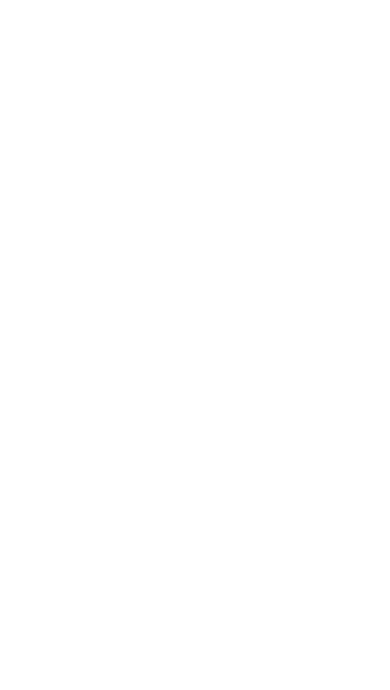
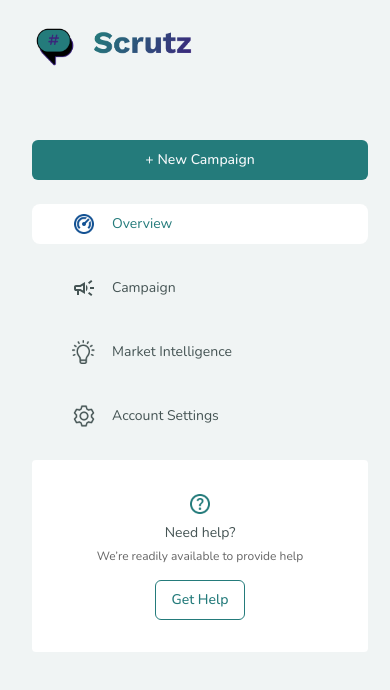
Before and after one commit to ameh-samson/Scrutz, a React (Vite) app: page / in a window 390 px wide. Shown: the top 690 px of the page. Built offline with nearby package versions, Linux system fonts and the light colour scheme.

Commit message:
Update index.jsx

```diff
--- a/src/layout/desktop/index.jsx
+++ b/src/layout/desktop/index.jsx
@@ -3,7 +3,7 @@
 
 const index = ({ children }) => {
   return (
-    <div className="hidden lg:flex h-screen overflow-hidden">
+    <div className="lg:flex h-screen overflow-hidden">
       <DesktopSidebar />
       <div className="w-full">
         <Header />
```
